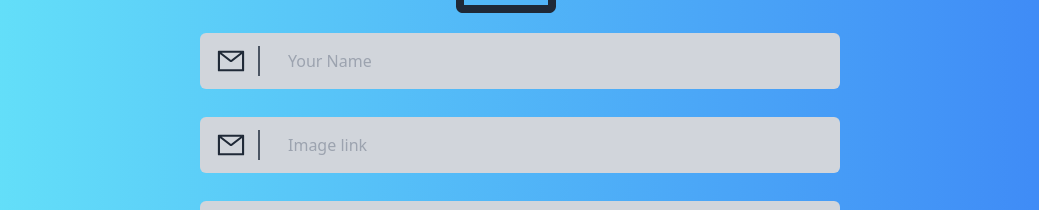
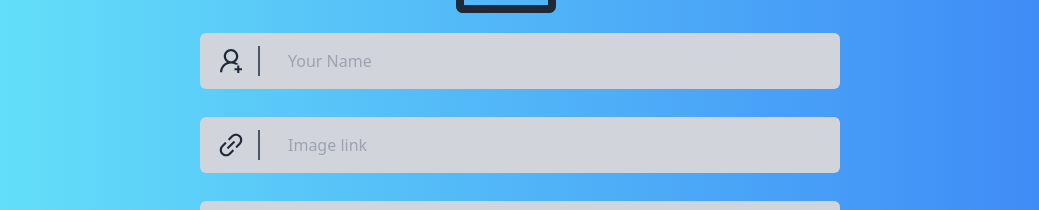
Before and after one commit to Thejellyfish1024/hot-blogs-client, a React (Vite) app: page /register in a window 1280 px wide. Shown: the part 299-509 px from the top of the page, without its empty margins (120-1159 px from the left). Built offline with nearby package versions, Linux system fonts and the light colour scheme.

Commit message:
set up firebase

```diff
--- a/package.json
+++ b/package.json
@@ -11,6 +11,7 @@
   },
   "dependencies": {
     "@tanstack/react-query": "^5.7.1",
+    "firebase": "^10.5.2",
     "localforage": "^1.10.0",
     "match-sorter": "^6.3.1",
     "moment": "^2.29.4",
--- /dev/null
+++ b/src/config/firebase.config.js
@@ -0,0 +1,19 @@
+// Import the functions you need from the SDKs you need
+import { initializeApp } from "firebase/app";
+// TODO: Add SDKs for Firebase products that you want to use
+// https://firebase.google.com/docs/web/setup#available-libraries
+
+
+const firebaseConfig = {
+    apiKey:import.meta.env.VITE_APIKEY,
+    authDomain:import.meta.env.VITE_AUTHDOMAIN,
+    projectId:import.meta.env.VITE_PROJECTID,
+    storageBucket:import.meta.env.VITE_STORAGEBUCKET,
+    messagingSenderId:import.meta.env.VITE_MESSAGINGSENDERID,
+    appId:import.meta.env.VITE_APPID
+  };
+
+// Initialize Firebase
+const app = initializeApp(firebaseConfig);
+
+export default app;
--- a/src/pages/Register/Register.jsx
+++ b/src/pages/Register/Register.jsx
@@ -1,5 +1,5 @@
 /* eslint-disable react/no-unescaped-entities */
-import { AiOutlineMail } from 'react-icons/ai';
+import { AiOutlineMail,AiOutlineUserAdd,AiOutlineLink } from 'react-icons/ai';
 import { CiLock } from 'react-icons/ci';
 import { SlPeople } from 'react-icons/sl';
 // import loginImg from '../../assets/user-login.gif'
@@ -20,14 +20,14 @@ const Register = () => {
                         {/*  */}
                         <div className='flex items-center gap-4 bg-gray-300 w-full p-1 rounded-md'>
                             <div className='border-r-2 border-gray-600 px-3'>
-                                <AiOutlineMail className='text-3xl'></AiOutlineMail>
+                                <AiOutlineUserAdd className='text-3xl'></AiOutlineUserAdd>
                             </div>
                             <input type="text" name="Name" placeholder="Your Name" className="w-full p-3  bg-gray-300" />
                         </div>
                         {/*  */}
                         <div className='flex items-center mt-7 gap-4 bg-gray-300 w-full p-1 rounded-md'>
                             <div className='border-r-2 border-gray-600 px-3'>
-                                <AiOutlineMail className='text-3xl'></AiOutlineMail>
+                                <AiOutlineLink className='text-3xl'></AiOutlineLink>
                             </div>
                             <input type="text" name="url" placeholder="Image link" className="w-full p-3  bg-gray-300" />
                         </div>
```
Also changed, not shown: src/provider/AuthProvider.jsx (added), 1 other file (tests, documents, lock files or other folders).
